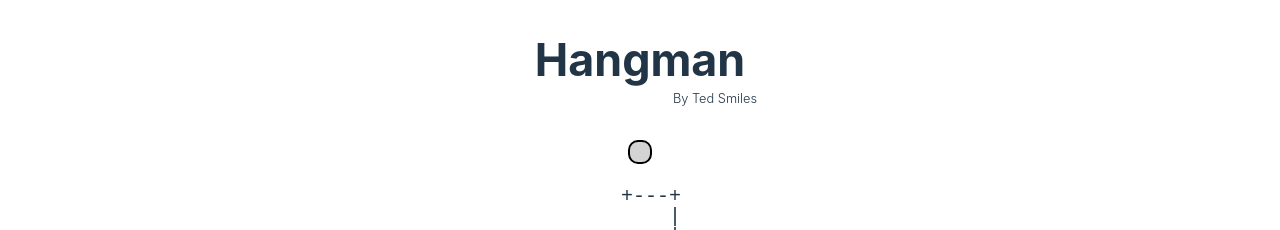
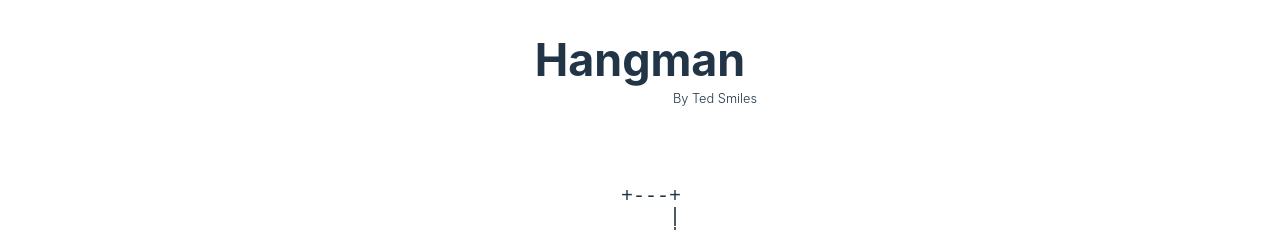
Before and after one commit to Ted-Smiles/hangman, a React (Vite) app: page / in a window 1280 px wide. Shown: the top 230 px of the page. Built offline with nearby package versions, Linux system fonts and the light colour scheme.

Commit message:
final production

```diff
--- a/src/components/Hangman.jsx
+++ b/src/components/Hangman.jsx
@@ -79,7 +79,7 @@ function Hangman ({word, guesses, gameOver}) {
         <pre>{hangmanParts[guesses.incorrect]}</pre>
         <div className="overlay-box" style={{
           transition: gameOver ? 'opacity 3s ease-in-out' : 'none',
-          opacity: gameOver ? 100 : 0,
+          opacity: gameOver && word.length > 0 ? 1 : 0,
         }}>
           { word.length === 0 ? (
             null
```
